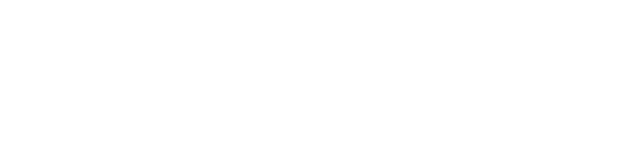
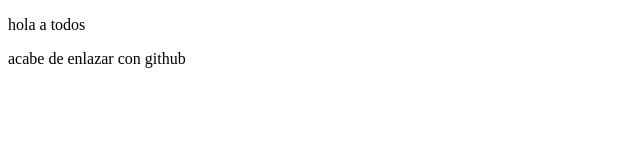
Before and after one commit to MichaelAcostaDeveloper/proyectoPrework, a plain HTML site: page index.html in a window 1280 px wide. Shown: the whole page, without its empty margins (0-640 px from the left). Drawn offline with Linux system fonts and the light colour scheme.

Commit message:
second commit

```diff
--- a/index.html
+++ b/index.html
@@ -5,6 +5,8 @@
     <meta http-equiv="X-UA-Compatible" content="IE=edge">
     <meta name="viewport" content="width=device-width, initial-scale=1.0">
     <title>hOLA A TODOS!!!!</title>
+    <p>hola a todos</p>
+    <p>acabe de enlazar con github</p>
 </head>
 <body>
 
```
